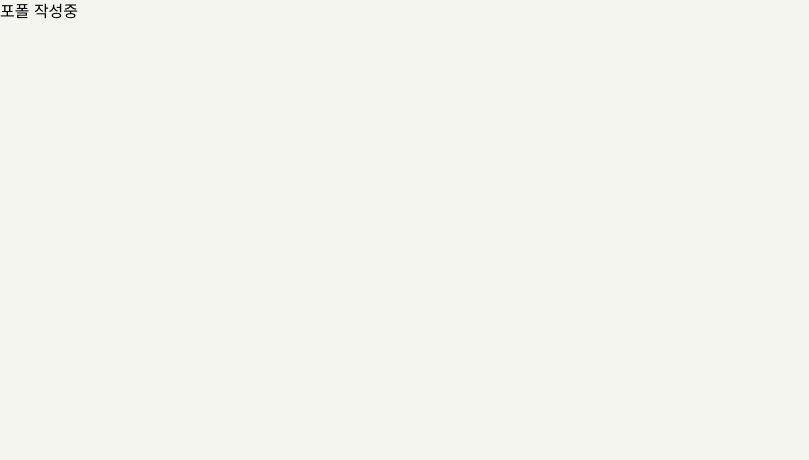
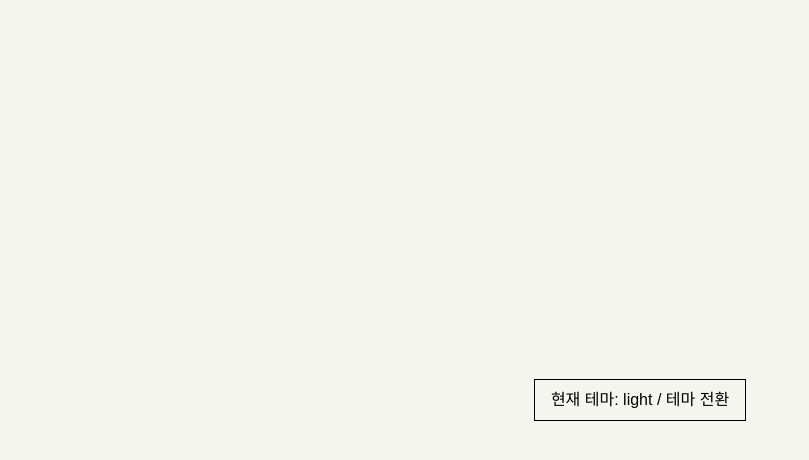
Before and after one commit to bsh-ko/portfolio, a React (Vite) app: page / in a window 1280 px wide. Shown: the top 460 px of the page, without its empty margins (0-809 px from the left). Built offline with nearby package versions, Linux system fonts and the light colour scheme; a web font is replaced by a local one.

Commit message:
💄 다크, 라이트 테마 전환 기능 추가

```diff
--- a/package.json
+++ b/package.json
@@ -13,6 +13,7 @@
     "@tailwindcss/vite": "^4.2.4",
     "react": "^19.2.5",
     "react-dom": "^19.2.5",
+    "react-router": "^7.18.0",
     "tailwindcss": "^4.2.4"
   },
   "devDependencies": {
--- a/src/App.tsx
+++ b/src/App.tsx
@@ -1,11 +1,19 @@
-import './App.css'
+import "./App.css";
+import { useTheme } from "./hooks/useTheme";
 
 function App() {
+  const { theme, setTheme } = useTheme();
+
+  const toggleTheme = () => {
+    setTheme(theme === "dark" ? "light" : "dark");
+  };
   return (
-    <>
-    포폴 작성중
-    </>
-  )
+    <div className="flex h-screen w-screen items-center justify-center bg-bg-base text-black dark:text-white">
+      <button onClick={toggleTheme} className="items-center border px-4 py-2">
+        현재 테마: {theme} / 테마 전환
+      </button>
+    </div>
+  );
 }
 
-export default App
+export default App;
--- /dev/null
+++ b/src/hooks/useTheme.tsx
@@ -0,0 +1,24 @@
+// 라이트, 다크 테마 관리 훅
+import { useState, useEffect } from "react";
+
+export function useTheme() {
+  const [theme, setTheme] = useState(() => {
+    const saved = localStorage.getItem("theme");
+    const setting = window.matchMedia("(prefers-color-scheme: dark)").matches;
+
+    return saved || (setting ? "dark" : "light");
+  });
+
+  useEffect(() => {
+    if (theme === "dark") {
+      document.documentElement.classList.add("dark");
+    } else {
+      document.documentElement.classList.remove("dark");
+    }
+
+    localStorage.setItem("theme", theme);
+    console.log("테마 변경: ", theme);
+  }, [theme]);
+
+  return { theme, setTheme };
+}
--- a/src/index.css
+++ b/src/index.css
@@ -1,4 +1,6 @@
 @import "tailwindcss";
+
+@custom-variant dark (&:where(.dark, .dark *));
 
 @theme {
   /* 포인트 컬러 */
```
Also changed, not shown: 1 other file (tests, documents, lock files or other folders).
